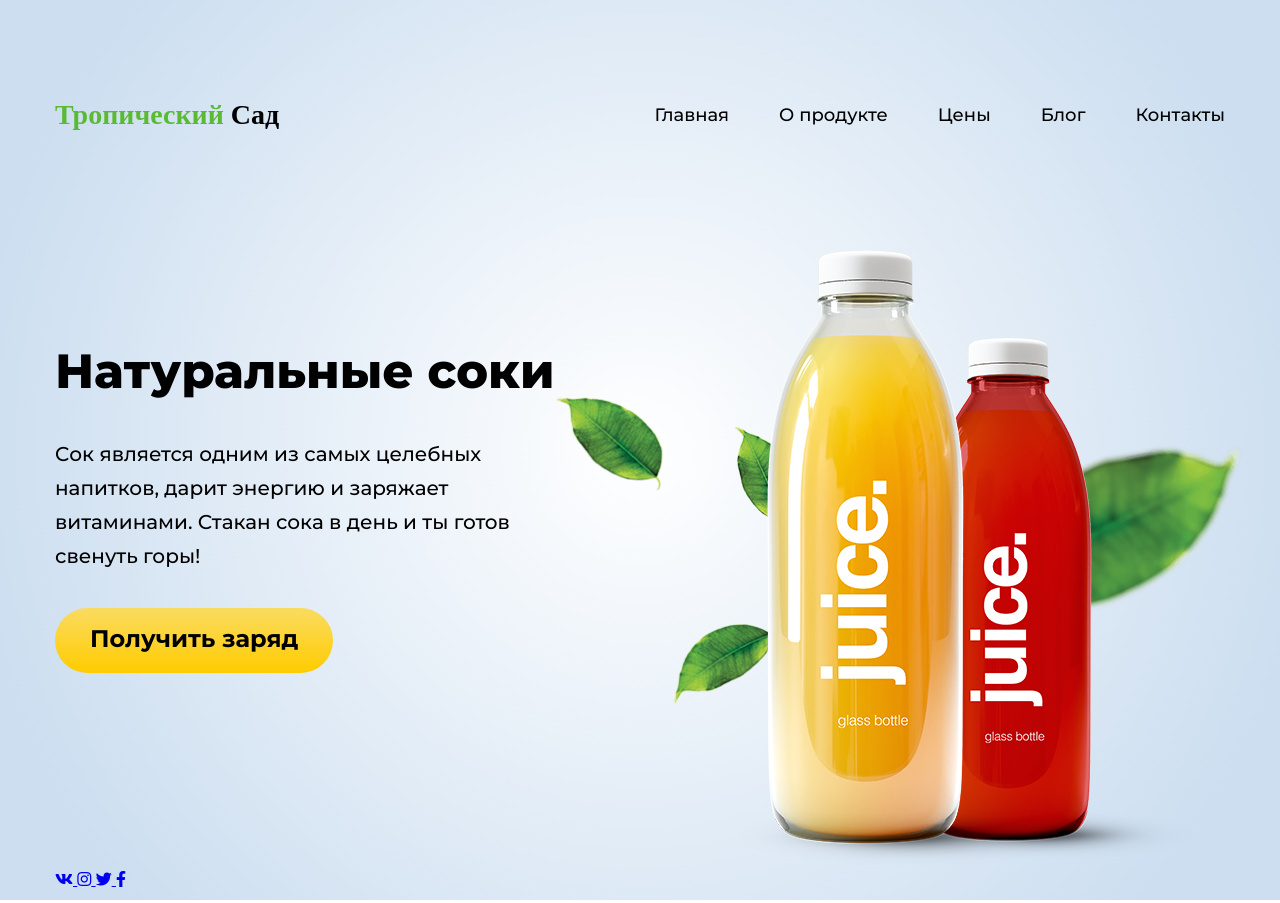
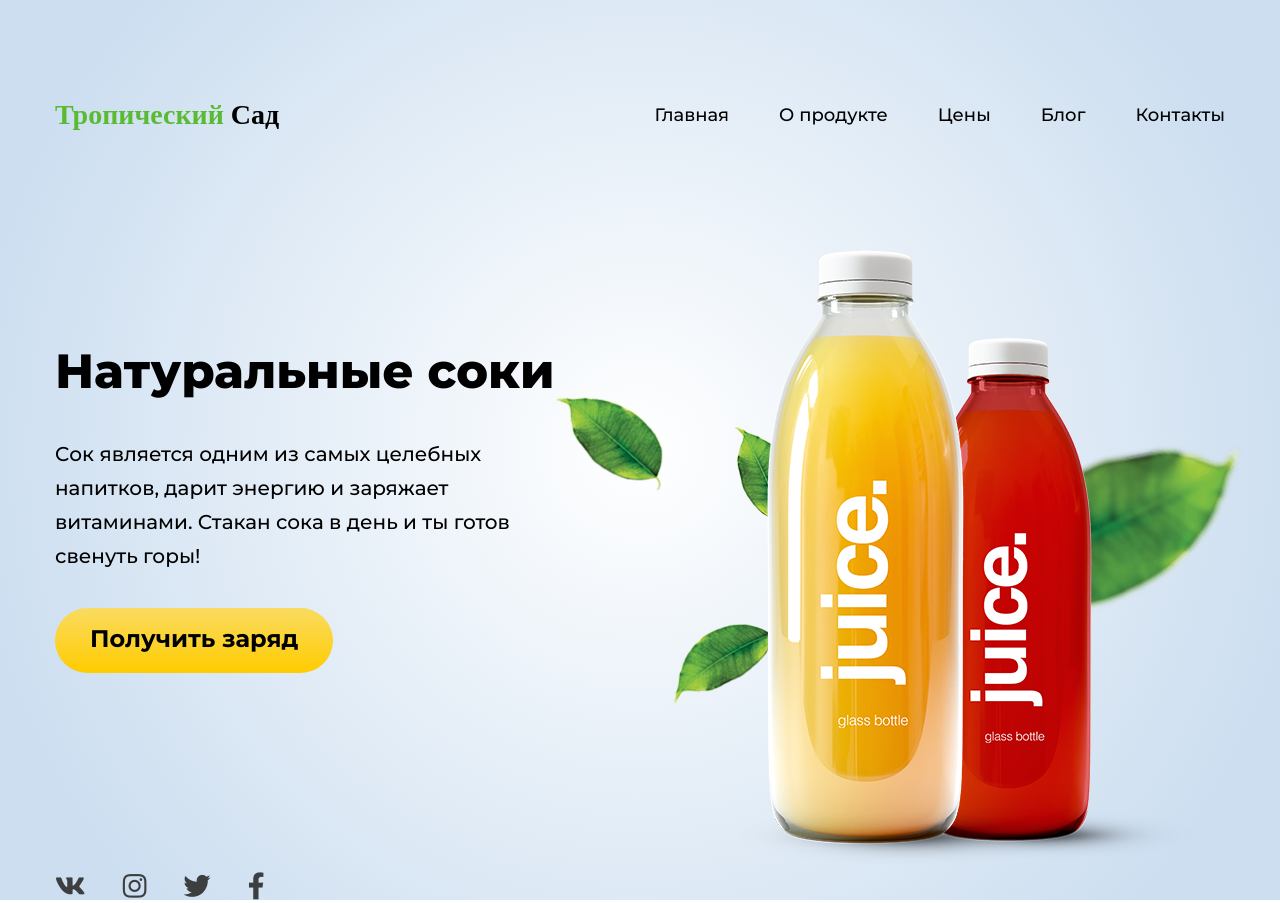
Before and after one commit to budenchixa/juiceOrange, a plain HTML site: page index.html in a window 1280 px wide. Drawn offline with Linux system fonts and the light colour scheme.

Commit message:
Updated index.html

```diff
--- a/index.html
+++ b/index.html
@@ -65,19 +65,19 @@
 
 
     <div class="header-social">
-        <a href="#">
+        <a class="header__social-item" href="#">
             <i class="fab fa-vk"></i>
         </a>
 
-        <a href="#">
+        <a class="header__social-item" href="#">
             <i class="fab fa-instagram"></i>
         </a>
 
-        <a href="#">
+        <a class="header__social-item" href="#">
             <i class="fab fa-twitter"></i>
         </a>
 
-        <a href="#">
+        <a class="header__social-item" href="#">
             <i class="fab fa-facebook-f"></i>
         </a>
     </div>
```
